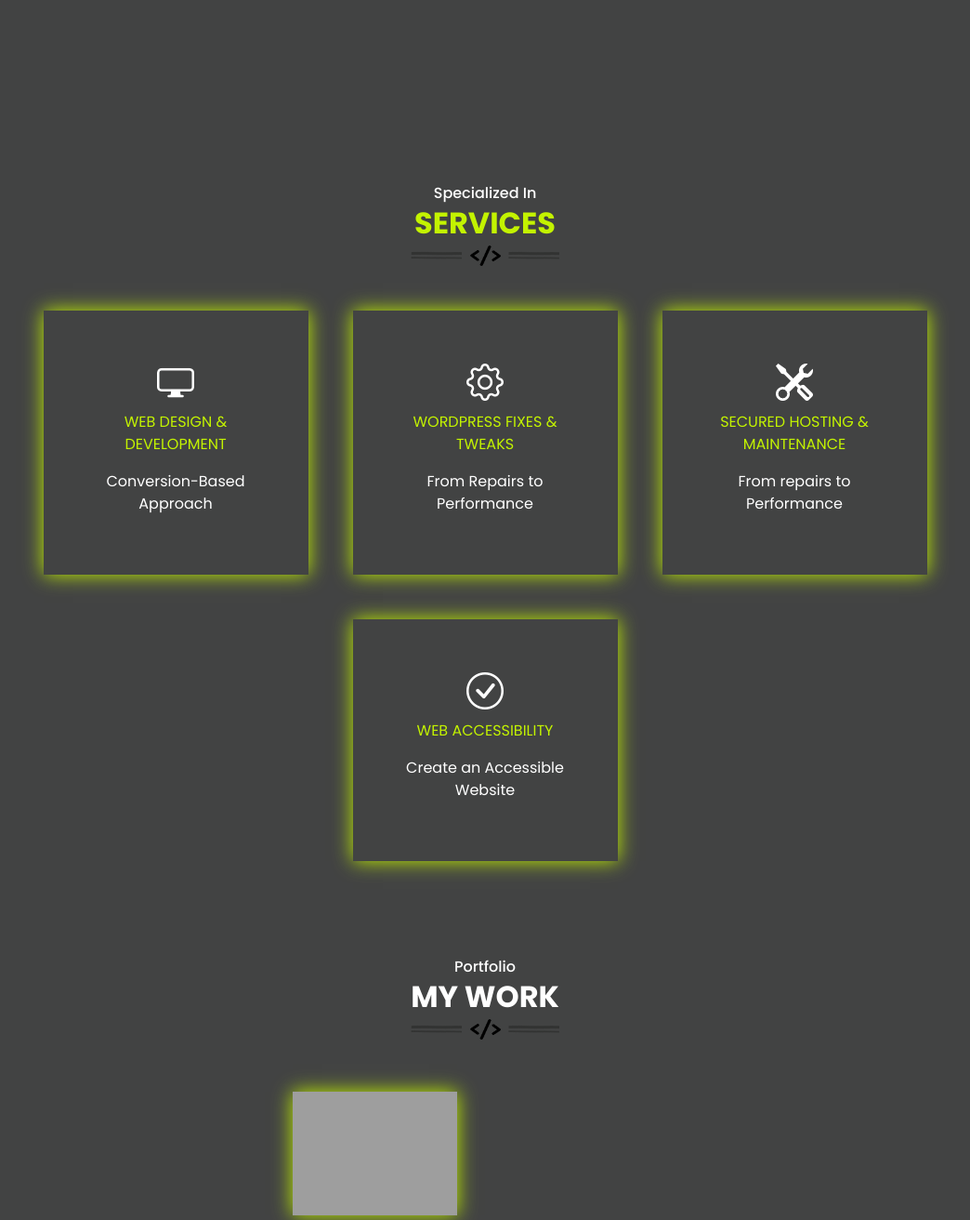
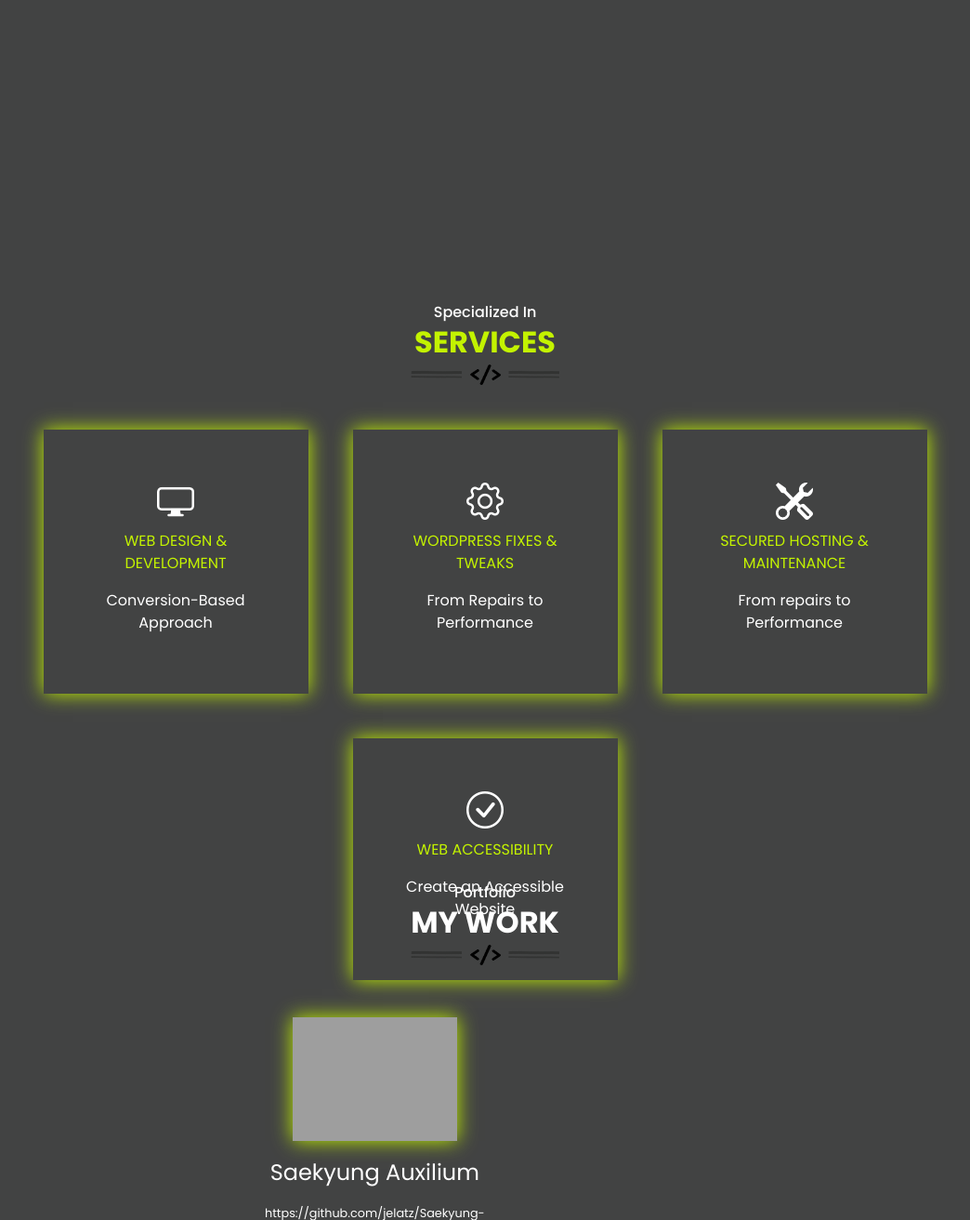
Before and after one commit to jelatz/Jlad_Lanete, a PHP site: page /updated/index.html in a window 1280 px wide. Shown: the part 1130-2442 px from the top of the page at 93% size, without its empty margins (118-1162 px from the left). Run offline with PHP 8.4, Linux system fonts and the light colour scheme; grey boxes are pictures that could not be loaded.

Commit message:
adjusted height on home

```diff
--- a/updated/styles.css
+++ b/updated/styles.css
@@ -45,7 +45,7 @@
 #about p{letter-spacing: .5px;}
 
 /* SERVICES */
-#services{min-height: 55rem; max-height: 100%; background-color: var(--secondary);
+#services{padding: 8rem 0; max-height: 100%; background-color: var(--secondary);
 .accent{color: var(--accent);}
 .serv-icons{font-size: 2.5em;}
 .vector{width: 10rem; transform: rotate(1deg);}
```
Also changed, not shown: updated/styles.min.css (+1 -1 lines).
